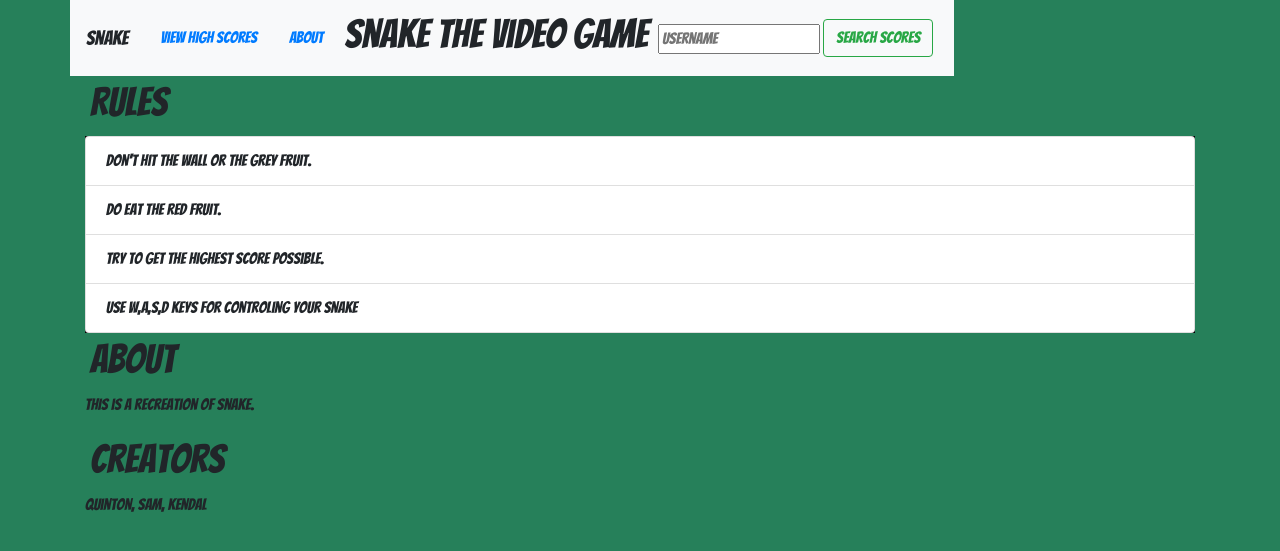
After one commit to norman17/Netsnake, a Flask app: template server/templates/about.html in a window 1280 px wide. The commit adds this page. Shown: the top 551 px of the page. Run offline with Flask 2, Linux system fonts and the light colour scheme; the template is opened without the code that fills it, so the values that code supplies are empty; some libraries are stand-ins or nearby versions.

Commit message:
added about.html

```diff
--- a/server/snake/snake.js
+++ b/server/snake/snake.js
@@ -14,6 +14,7 @@ class SnakeGame{
         this.foodOnBoard={x:[],y:[],};
         this.foodOnBoard.x.push(70);
         this.foodOnBoard.y.push(70);
+        this.movingObject={x: 0,y: 0,};//
         this.addFood(70,70,10,"red");
         this.foodOnBoard.x.push(10);
         this.foodOnBoard.y.push(10);
@@ -208,6 +209,9 @@ class SnakeGame{
         context.clearRect(0, 0, canv.width, canv.height);
         game = new SnakeGame();
     }
+    function getUser() {
+          document.location.href="https://google.com";
+    }
     function postScore() {
        // if(justPost===false){
             var username = document.getElementById("username").value;
--- /dev/null
+++ b/server/templates/about.html
@@ -0,0 +1,45 @@
+<!DOCTYPE html>
+ <html class="no-js">
+      <head>
+          <link rel="stylesheet" href="https://stackpath.bootstrapcdn.com/bootstrap/4.1.0/css/bootstrap.min.css" integrity="sha384-9gVQ4dYFwwWSjIDZnLEWnxCjeSWFphJiwGPXr1jddIhOegiu1FwO5qRGvFXOdJZ4" crossorigin="anonymous">
+
+ <link href="https://fonts.googleapis.com/css?family=Bangers" rel="stylesheet">
+ <link rel="stylesheet" href="index.css">
+        <title>About page</title>
+    </head>
+<body>
+        <div class="container">
+                <div class="row">
+                        <nav class = "navbar nabar-expand-lg navbar-light bg-light">
+                            <a class="navbar-brand">Snake</a>
+                           <a class="nav-link" href="https://www.google.com">View High Scores</a>
+                           <a class="nav-link" href="https://www.google.com">About</a>
+                            <h1 align="center">Snake the Video Game</h1>
+                            <form id="searcher" method="get" action="/player?Guy">
+                                <input type="form-contol mr-sm-2" type="search" placeholder="username">
+                                <button class="btn btn-outline-success my-2 my-sm-0" type="Submit">Search Scores</button>
+                            </form>
+
+                        </nav>
+                    </div>
+<h1>Rules</h1>
+<ul class="list-group list-group-flushed">
+    <li class="list-group-item">Don't hit the wall or the grey fruit.</li>
+    <li class="list-group-item">Do eat the red fruit.</li>
+    <li class="list-group-item">Try to get the highest score possible.</li>
+    <li class="list-group-item">Use w,a,s,d keys for controling your snake</li>
+    </ul>
+    <h1>About</h1>
+    <p>This is a recreation of snake. </p>
+    <h1>Creators</h1>
+    <p>Quinton, Sam, Kendal</p>
+</div>
+
+
+
+<script src="../snake/about.js"></script>
+<script src="https://code.jquery.com/jquery-3.3.1.slim.min.js" integrity="sha384-q8i/X+965DzO0rT7abK41JStQIAqVgRVzpbzo5smXKp4YfRvH+8abtTE1Pi6jizo" crossorigin="anonymous"></script>
+<script src="https://cdnjs.cloudflare.com/ajax/libs/popper.js/1.14.0/umd/popper.min.js" integrity="sha384-cs/chFZiN24E4KMATLdqdvsezGxaGsi4hLGOzlXwp5UZB1LY//20VyM2taTB4QvJ" crossorigin="anonymous"></script>
+<script src="https://stackpath.bootstrapcdn.com/bootstrap/4.1.0/js/bootstrap.min.js" integrity="sha384-uefMccjFJAIv6A+rW+L4AHf99KvxDjWSu1z9VI8SKNVmz4sk7buKt/6v9KI65qnm" crossorigin="anonymous"></script>
+</body>
+    </html>
--- a/server/templates/index.css
+++ b/server/templates/index.css
@@ -23,6 +23,3 @@ ul {
 img {
     padding: 2px 5px 2px;
 }
-#contained{
-
-}
```
Also changed, not shown: server/templates/index.html (+2 -7 lines).
